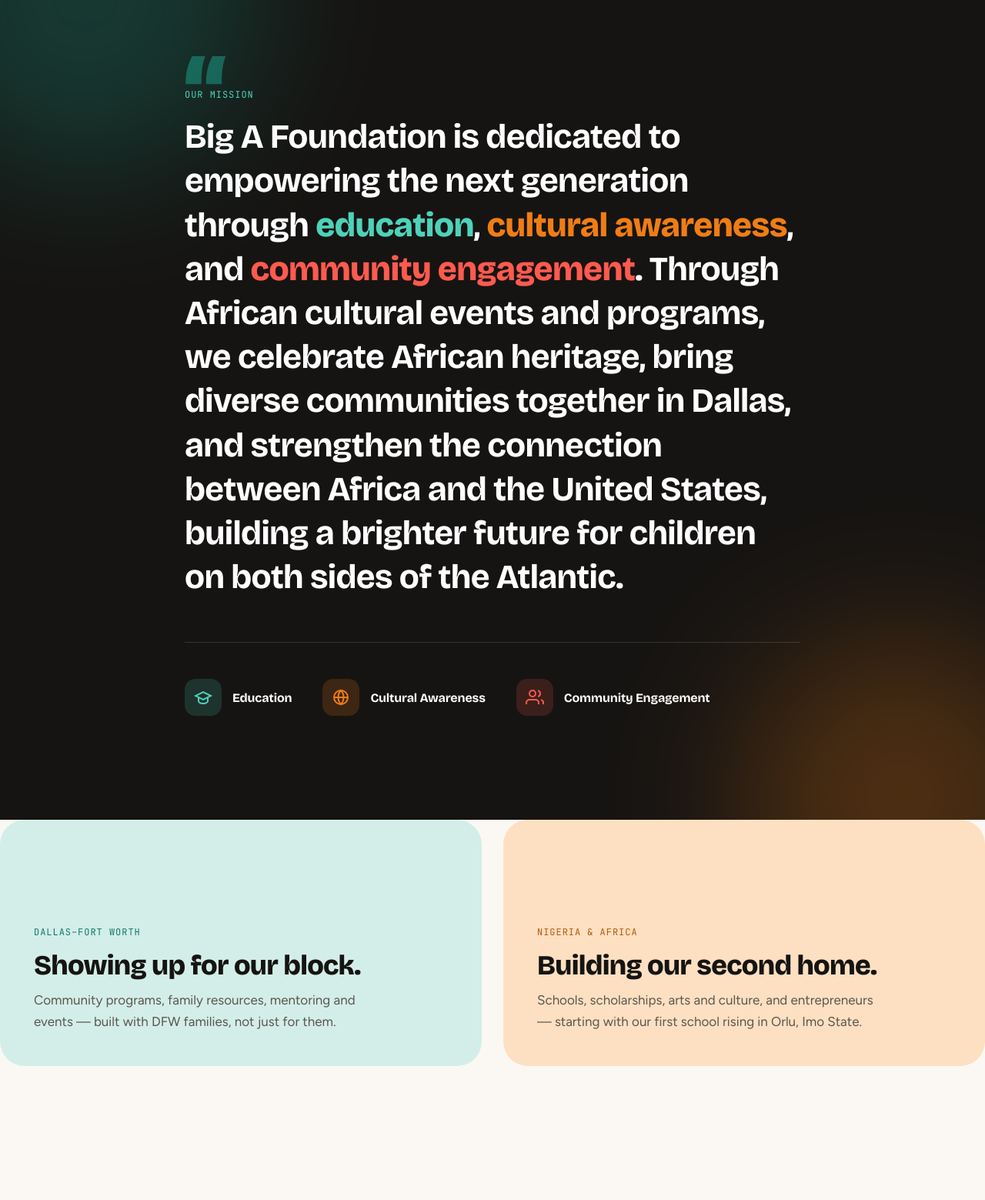
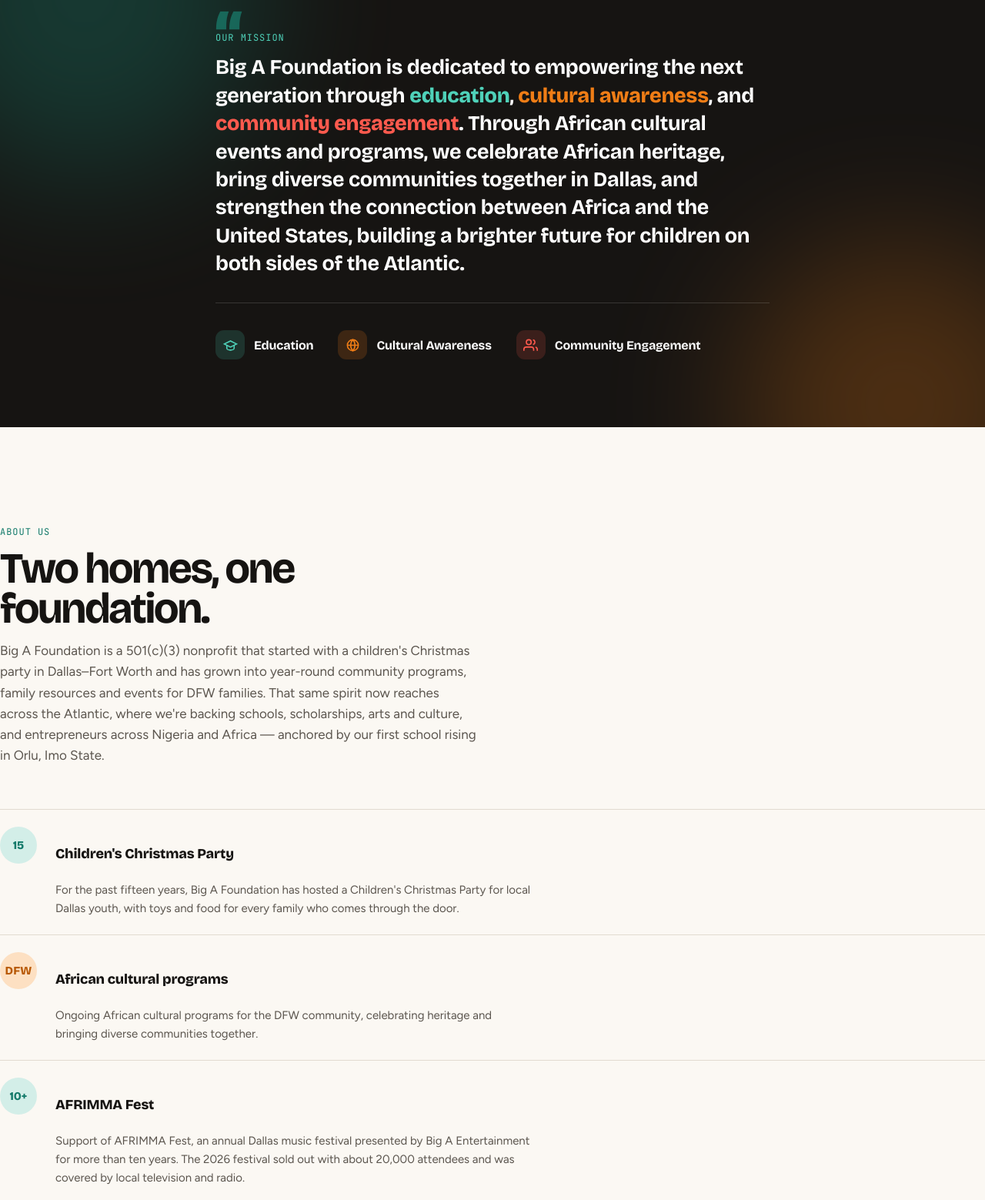
Before and after one commit to snzeakor/big-a-foundation-website, a plain HTML site: page sunrise-site/index.html in a window 1280 px wide. Shown: the part 2921-4480 px from the top of the page at 77% size. Drawn offline with nearby package versions, Linux system fonts and the light colour scheme.

Commit message:
Shrink mission statement, consolidate repetitive mission/programs sections
- Mission statement band reduced in padding, text size and spacing,
  it was reading as a full page; now a focused moment
- Removed the standalone "Two homes, one foundation" two-card
  section, which repeated the same DFW/Africa split as the Programs
  section. That heading now leads the Programs section instead, with
  a region label (Dallas-Fort Worth / Nigeria & Africa) dividing the
  two pairs of program cards, so the split is shown once, where the
  actual programs are

```diff
--- a/sunrise-site/index.html
+++ b/sunrise-site/index.html
@@ -187,21 +187,21 @@ header{
 .mission-card.africa .eyebrow{ color:var(--orange-deep); }
 .mission-card h3{ font-size:clamp(26px,3vw,36px); font-weight:800; margin-bottom:10px; }
 .mission-card p{ color:var(--muted2); font-size:17px; max-width:440px; }
-.mission-statement{ position:relative; background:var(--ink); color:#fff; padding:var(--sec) 0; overflow:hidden; }
+.mission-statement{ position:relative; background:var(--ink); color:#fff; padding:clamp(48px,6vw,76px) 0; overflow:hidden; }
 .mission-blob{ position:absolute; border-radius:50%; filter:blur(90px); opacity:.25; pointer-events:none; }
 .mission-blob1{ width:460px; height:460px; background:var(--teal); top:-160px; left:-120px; }
 .mission-blob2{ width:420px; height:420px; background:var(--orange); bottom:-180px; right:-100px; }
-.mission-statement-inner{ position:relative; max-width:880px; }
-.mission-quote-mark{ font-family:var(--display); font-weight:800; font-size:140px; line-height:1; color:var(--teal); opacity:.5; height:60px; }
-.mission-statement p{ font-family:var(--display); font-weight:700; font-size:clamp(26px,3.6vw,44px); line-height:1.3; letter-spacing:-0.015em; margin-top:18px; color:#fff; }
+.mission-statement-inner{ position:relative; max-width:800px; }
+.mission-quote-mark{ font-family:var(--display); font-weight:800; font-size:90px; line-height:1; color:var(--teal); opacity:.5; height:38px; }
+.mission-statement p{ font-family:var(--display); font-weight:700; font-size:clamp(19px,2.3vw,27px); line-height:1.35; letter-spacing:-0.01em; margin-top:12px; color:#fff; }
 .mission-statement p .hl{ font-weight:800; }
 .mission-statement p .hl.teal{ color:var(--teal-light); }
 .mission-statement p .hl.orange{ color:var(--orange); }
 .mission-statement p .hl.red{ color:var(--red-bright); }
-.mission-pillars{ display:flex; gap:40px; flex-wrap:wrap; margin-top:56px; padding-top:40px; border-top:1px solid rgba(255,255,255,.14); }
-.pillar{ display:flex; align-items:center; gap:14px; }
-.pillar-icon{ flex:none; width:48px; height:48px; border-radius:14px; display:flex; align-items:center; justify-content:center; }
-.pillar-icon svg{ width:24px; height:24px; }
+.mission-pillars{ display:flex; gap:32px; flex-wrap:wrap; margin-top:32px; padding-top:24px; border-top:1px solid rgba(255,255,255,.14); }
+.pillar{ display:flex; align-items:center; gap:12px; }
+.pillar-icon{ flex:none; width:38px; height:38px; border-radius:11px; display:flex; align-items:center; justify-content:center; }
+.pillar-icon svg{ width:19px; height:19px; }
 .pillar-icon.teal{ background:rgba(79,209,185,.16); color:var(--teal-light); }
 .pillar-icon.orange{ background:rgba(239,125,22,.18); color:var(--orange); }
 .pillar-icon.red{ background:rgba(255,90,78,.16); color:var(--red-bright); }
@@ -228,6 +228,11 @@ header{
 .section-head .eyebrow{ color:var(--teal-deep); margin-bottom:14px; }
 .programs-grid{ display:grid; grid-template-columns:repeat(2,1fr); gap:28px; }
 @media (max-width:760px){ .programs-grid{ grid-template-columns:1fr; } }
+.program-region-label{ grid-column:1/-1; display:flex; align-items:center; gap:10px; font-family:var(--mono); font-size:12px; letter-spacing:.08em; text-transform:uppercase; font-weight:600; color:var(--muted); padding-bottom:4px; margin-top:8px; }
+.program-region-label:first-child{ margin-top:0; }
+.program-region-label .dot{ width:8px; height:8px; border-radius:50%; background:var(--teal); }
+.program-region-label.africa .dot{ background:var(--orange); }
+.program-region-label.africa{ color:var(--orange-deep); }
 .card{ background:#fff; border-radius:28px; overflow:hidden; box-shadow:0 20px 50px -35px rgba(22,20,18,.25); transition:transform .3s ease, box-shadow .3s ease; }
 .card:hover{ transform:translateY(-8px) rotate(-0.6deg); box-shadow:0 30px 60px -30px rgba(22,20,18,.35); }
 .card-photo{ aspect-ratio:4/3; width:100%; }
@@ -501,20 +506,6 @@ footer{ background:var(--ink); color:var(--ondark-muted); padding:72px 0 40px; }
   </div>
 </section>
 
-<section class="mission wrap">
-  <div class="mission-grid">
-    <div class="mission-card dfw" data-reveal>
-      <div class="eyebrow">DALLAS–FORT WORTH</div>
-      <h3>Showing up for our block.</h3>
-      <p>Community programs, family resources, mentoring and events — built with DFW families, not just for them.</p>
-    </div>
-    <div class="mission-card africa" data-reveal data-delay="120">
-      <div class="eyebrow">NIGERIA &amp; AFRICA</div>
-      <h3>Building our second home.</h3>
-      <p>Schools, scholarships, arts and culture, and entrepreneurs — starting with our first school rising in Orlu, Imo State.</p>
-    </div>
-  </div>
-</section>
 
 <section class="section wrap" id="about">
   <div class="section-head" data-reveal>
@@ -604,9 +595,13 @@ footer{ background:var(--ink); color:var(--ondark-muted); padding:72px 0 40px; }
 <section class="section wrap" id="programs">
   <div class="section-head" data-reveal>
     <div class="eyebrow">WHAT WE DO</div>
-    <h2>Four ways we show up.</h2>
+    <h2>Two homes, one foundation.</h2>
+    <p style="margin-top:16px; color:var(--muted2); font-size:17px; max-width:560px;">Four ways we show up, two at home in DFW and two across the Atlantic in Nigeria and Africa.</p>
   </div>
   <div class="programs-grid">
+    <div class="program-region-label dfw" data-reveal>
+      <span class="dot"></span> Dallas–Fort Worth
+    </div>
     <div class="card" data-reveal data-delay="0">
       <div class="card-photo"><img src="assets/photos/program-community.jpg" alt="Community program, Dallas–Fort Worth"></div>
       <div class="card-body">
@@ -632,6 +627,9 @@ footer{ background:var(--ink); color:var(--ondark-muted); padding:72px 0 40px; }
           <li>Emergency family assistance</li>
         </ul>
       </div>
+    </div>
+    <div class="program-region-label africa" data-reveal>
+      <span class="dot"></span> Nigeria &amp; Africa
     </div>
     <div class="card" data-reveal data-delay="120">
       <div class="card-photo"><img src="assets/photos/africa-supplies-2.jpg" alt="Big A Foundation supplies distribution, Nigeria"></div>
```
